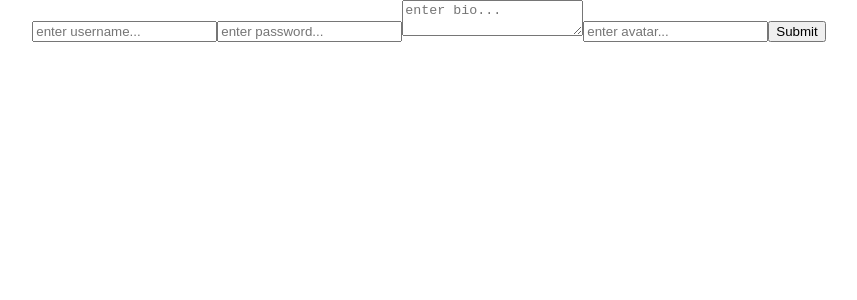
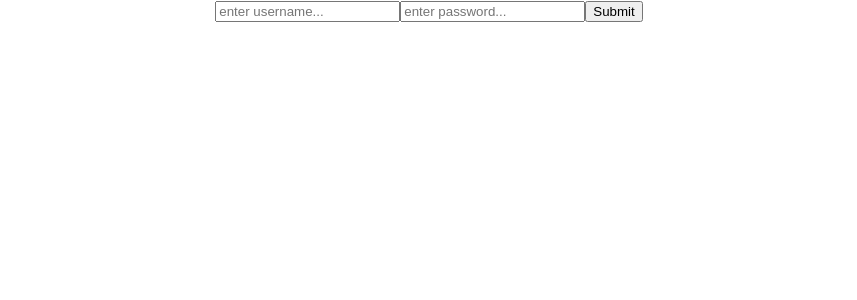
Before and after one commit to eric-klimowich/plan-sharing-frontend, a React (Create React App) app: page /login in a window 1280 px wide. Shown: the top 300 px of the page, without its empty margins (211-1068 px from the left). Built offline with nearby package versions, Linux system fonts and the light colour scheme.

Commit message:
Created new route for returning user to login, changed route for new user

```diff
--- a/src/App.js
+++ b/src/App.js
@@ -7,13 +7,15 @@ import User from './User'
 import Home from './Home'
 import Profile from './Profile'
 import NewUser from './NewUser'
+import ReturningUser from './ReturningUser'
 
 function App() {
   return (
     <div className="App">
       <BrowserRouter>
         <Route path="/" exact component={Home} />
-        <Route path="/login" exact component={NewUser} />
+        <Route path="/login" exact component={ReturningUser} />
+        <Route path="/signup" exact component={NewUser} />
         <Route path="/profile" exact component={Profile} />
       </BrowserRouter>
     </div>
```
